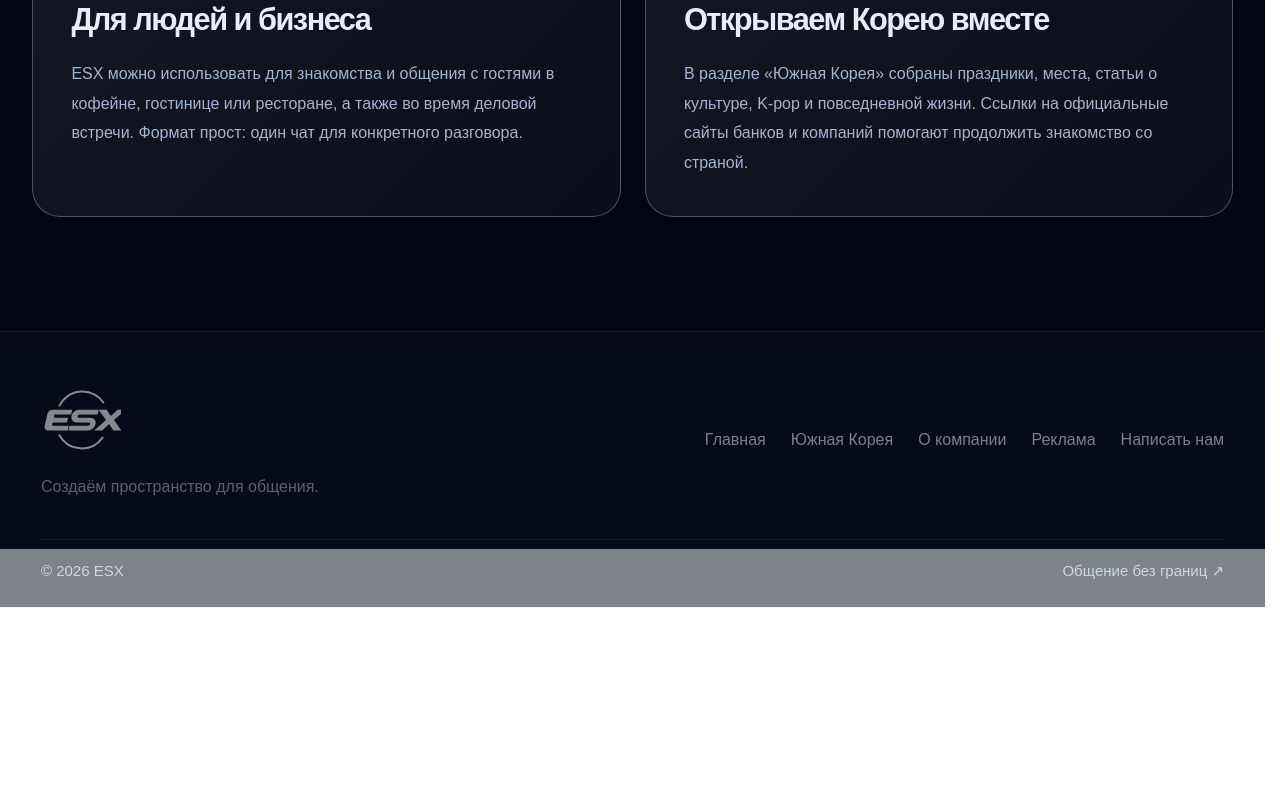
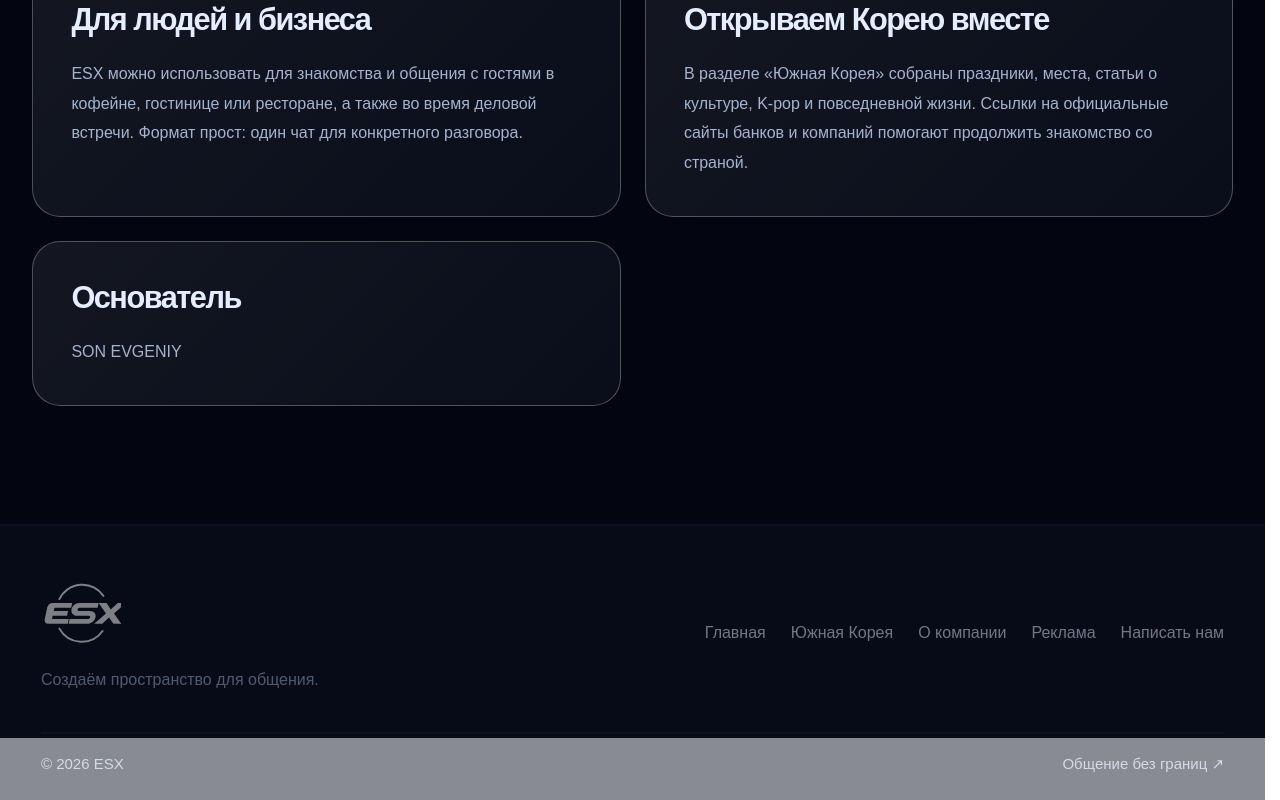
Before and after one commit to evgeniy210688-a11y/esx, a Next.js app: page /about in a window 1280 px wide. Shown: the part 981-1781 px from the top of the page. Before the commit the page ends 1588 px from the top, so only its background shows below. Built offline with nearby package versions, Linux system fonts and the light colour scheme.

Commit message:
Add founder at bottom of about page

```diff
--- a/app/design/AboutDetails.tsx
+++ b/app/design/AboutDetails.tsx
@@ -83,12 +83,29 @@
   ]
 };
 
+const founderLabels: Record<Language, string> = {
+  ru: 'Основатель',
+  en: 'Founder',
+  ko: '설립자',
+  zh: '创始人',
+  tr: 'Kurucu',
+  vi: 'Người sáng lập',
+  km: 'ស្ថាបនិក',
+  kk: 'Негізін қалаушы',
+};
+
 export default function AboutDetails({ language }: { language: Language }) {
   const text = details[language];
-  return <div className="about-details">{[0, 2, 4, 6].map((index) => (
-    <section className="korea-story" key={index}>
-      <h2>{text[index]}</h2>
-      <p>{text[index + 1]}</p>
+  return <div className="about-details">
+    {[0, 2, 4, 6].map((index) => (
+      <section className="korea-story" key={index}>
+        <h2>{text[index]}</h2>
+        <p>{text[index + 1]}</p>
+      </section>
+    ))}
+    <section className="korea-story">
+      <h2>{founderLabels[language]}</h2>
+      <p>SON EVGENIY</p>
     </section>
-  ))}</div>;
+  </div>;
 }
```
